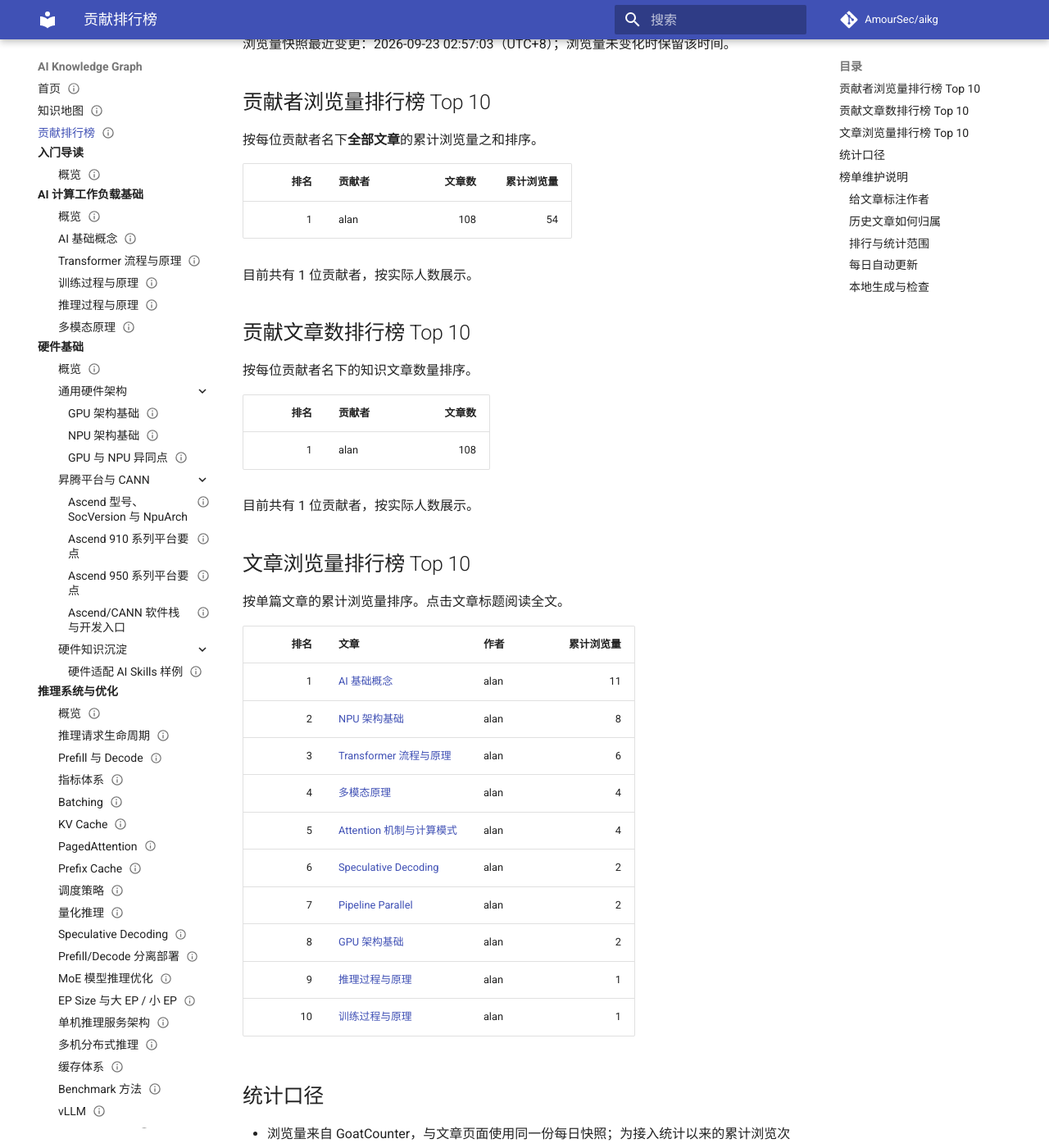
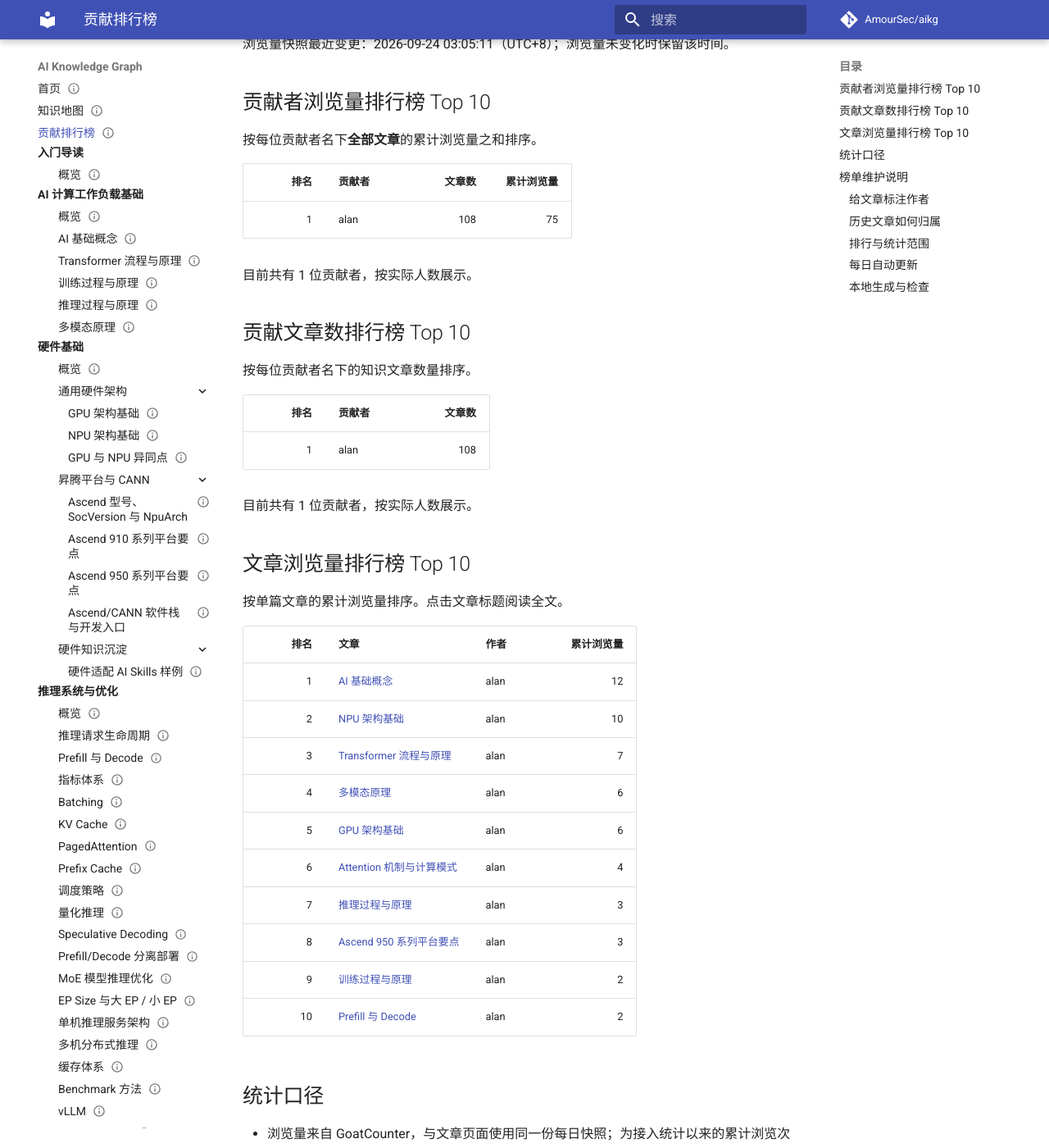
Before and after one commit to AmourSec/aikg, an MkDocs documentation site: the page built from docs/contribution-leaderboard.md, in a window 1280 px wide and 1400 px high, scrolled down 302 px. Shown: the whole window at 82% size. Built offline with MkDocs 1.6.1 and Material for MkDocs 9.7.7, drawn with Linux system fonts in a browser that asks for light colours; comment, search, counter and statistics services are not loaded; some of the changed text lies outside the part shown.

Commit message:
chore: update page views and contribution leaderboard [skip ci]

```diff
--- a/docs/assets/data/pageviews.json
+++ b/docs/assets/data/pageviews.json
@@ -1,19 +1,23 @@
 {
   "schema_version": 1,
-  "updated_at": "2026-09-23T02:57:03+08:00",
+  "updated_at": "2026-09-24T03:05:11+08:00",
   "pages": {
     "/": 1,
     "/02-ai-workloads/ai-fundamentals/": 5,
-    "/aikg/": 50,
-    "/aikg/01-getting-started/": 9,
-    "/aikg/02-ai-workloads/": 7,
-    "/aikg/02-ai-workloads/ai-fundamentals/": 6,
-    "/aikg/02-ai-workloads/inference-primer/": 1,
-    "/aikg/02-ai-workloads/multimodal-primer/": 4,
-    "/aikg/02-ai-workloads/training-primer/": 1,
-    "/aikg/02-ai-workloads/transformer/": 6,
+    "/aikg/": 65,
+    "/aikg/01-getting-started/": 11,
+    "/aikg/02-ai-workloads/": 9,
+    "/aikg/02-ai-workloads/ai-fundamentals/": 7,
+    "/aikg/02-ai-workloads/inference-primer/": 3,
+    "/aikg/02-ai-workloads/multimodal-primer/": 6,
+    "/aikg/02-ai-workloads/training-primer/": 2,
+    "/aikg/02-ai-workloads/transformer/": 7,
+    "/aikg/03-inference-systems/": 1,
+    "/aikg/03-inference-systems/benchmark-methodology/": 1,
+    "/aikg/03-inference-systems/kv-cache/": 1,
     "/aikg/03-inference-systems/prefill-decode-disaggregation/": 1,
-    "/aikg/03-inference-systems/prefill-decode/": 1,
+    "/aikg/03-inference-systems/prefill-decode/": 2,
+    "/aikg/03-inference-systems/request-lifecycle/": 1,
     "/aikg/03-inference-systems/speculative-decoding/": 2,
     "/aikg/04-training-systems/": 1,
     "/aikg/04-training-systems/evaluation-validation-checkpoint-selection/": 1,
@@ -31,11 +35,14 @@
     "/aikg/08-benchmark-capacity/roofline-analysis-compute-bandwidth/": 1,
     "/aikg/10-papers-cases/adr/": 1,
     "/aikg/10-papers-cases/ai-system-architecture/": 1,
-    "/aikg/12-hardware-basics/gpu-architecture-basics/": 2,
-    "/aikg/12-hardware-basics/npu-basics/": 8,
+    "/aikg/12-hardware-basics/": 2,
+    "/aikg/12-hardware-basics/ascend-910-series/": 1,
+    "/aikg/12-hardware-basics/ascend-950-series/": 3,
+    "/aikg/12-hardware-basics/gpu-architecture-basics/": 6,
+    "/aikg/12-hardware-basics/npu-basics/": 10,
     "/aikg/13-contribution-leaderboard/": 2,
     "/aikg/13-contribution-leaderboard/maintenance/": 1,
-    "/aikg/contribution-leaderboard/": 7,
-    "/aikg/knowledge-map/": 14
+    "/aikg/contribution-leaderboard/": 8,
+    "/aikg/knowledge-map/": 15
   }
 }
--- a/docs/contribution-leaderboard.md
+++ b/docs/contribution-leaderboard.md
@@ -4,7 +4,7 @@ description: 每日更新的贡献者浏览量、贡献文章数和文章浏览
 status: reviewed
 owner: maintainers
 license: CC-BY-4.0
-updated: 2026-09-23
+updated: 2026-09-24
 ---
 
 # 贡献排行榜
@@ -13,11 +13,11 @@ updated: 2026-09-23
 
 查看贡献者浏览量、贡献文章数和热门文章三张每日榜单。
 
-榜单更新：**2026-09-23**（UTC+8）。每天 23:17 自动更新，任务执行可能略有延迟。
+榜单更新：**2026-09-24**（UTC+8）。每天 23:17 自动更新，任务执行可能略有延迟。
 
-统计范围：**108 篇文章** · **1 位贡献者** · **54 次累计浏览**。
+统计范围：**108 篇文章** · **1 位贡献者** · **75 次累计浏览**。
 
-浏览量快照最近变更：2026-09-23 02:57:03（UTC+8）；浏览量未变化时保留该时间。
+浏览量快照最近变更：2026-09-24 03:05:11（UTC+8）；浏览量未变化时保留该时间。
 
 ## 贡献者浏览量排行榜 Top 10
 
@@ -25,7 +25,7 @@ updated: 2026-09-23
 
 | 排名 | 贡献者 | 文章数 | 累计浏览量 |
 | ---: | --- | ---: | ---: |
-| 1 | alan | 108 | 54 |
+| 1 | alan | 108 | 75 |
 
 目前共有 1 位贡献者，按实际人数展示。
 
@@ -45,16 +45,16 @@ updated: 2026-09-23
 
 | 排名 | 文章 | 作者 | 累计浏览量 |
 | ---: | --- | --- | ---: |
-| 1 | [AI 基础概念](02-ai-workloads/ai-fundamentals.md) | alan | 11 |
-| 2 | [NPU 架构基础](12-hardware-basics/npu-basics.md) | alan | 8 |
-| 3 | [Transformer 流程与原理](02-ai-workloads/transformer.md) | alan | 6 |
-| 4 | [多模态原理](02-ai-workloads/multimodal-primer.md) | alan | 4 |
-| 5 | [Attention 机制与计算模式](05-kernels-compilers/attention-computation-patterns.md) | alan | 4 |
-| 6 | [Speculative Decoding](03-inference-systems/speculative-decoding.md) | alan | 2 |
-| 7 | [Pipeline Parallel](04-training-systems/pipeline-parallel.md) | alan | 2 |
-| 8 | [GPU 架构基础](12-hardware-basics/gpu-architecture-basics.md) | alan | 2 |
-| 9 | [推理过程与原理](02-ai-workloads/inference-primer.md) | alan | 1 |
-| 10 | [训练过程与原理](02-ai-workloads/training-primer.md) | alan | 1 |
+| 1 | [AI 基础概念](02-ai-workloads/ai-fundamentals.md) | alan | 12 |
+| 2 | [NPU 架构基础](12-hardware-basics/npu-basics.md) | alan | 10 |
+| 3 | [Transformer 流程与原理](02-ai-workloads/transformer.md) | alan | 7 |
+| 4 | [多模态原理](02-ai-workloads/multimodal-primer.md) | alan | 6 |
+| 5 | [GPU 架构基础](12-hardware-basics/gpu-architecture-basics.md) | alan | 6 |
+| 6 | [Attention 机制与计算模式](05-kernels-compilers/attention-computation-patterns.md) | alan | 4 |
+| 7 | [推理过程与原理](02-ai-workloads/inference-primer.md) | alan | 3 |
+| 8 | [Ascend 950 系列平台要点](12-hardware-basics/ascend-950-series.md) | alan | 3 |
+| 9 | [训练过程与原理](02-ai-workloads/training-primer.md) | alan | 2 |
+| 10 | [Prefill 与 Decode](03-inference-systems/prefill-decode.md) | alan | 2 |
 
 ## 统计口径
 
```
